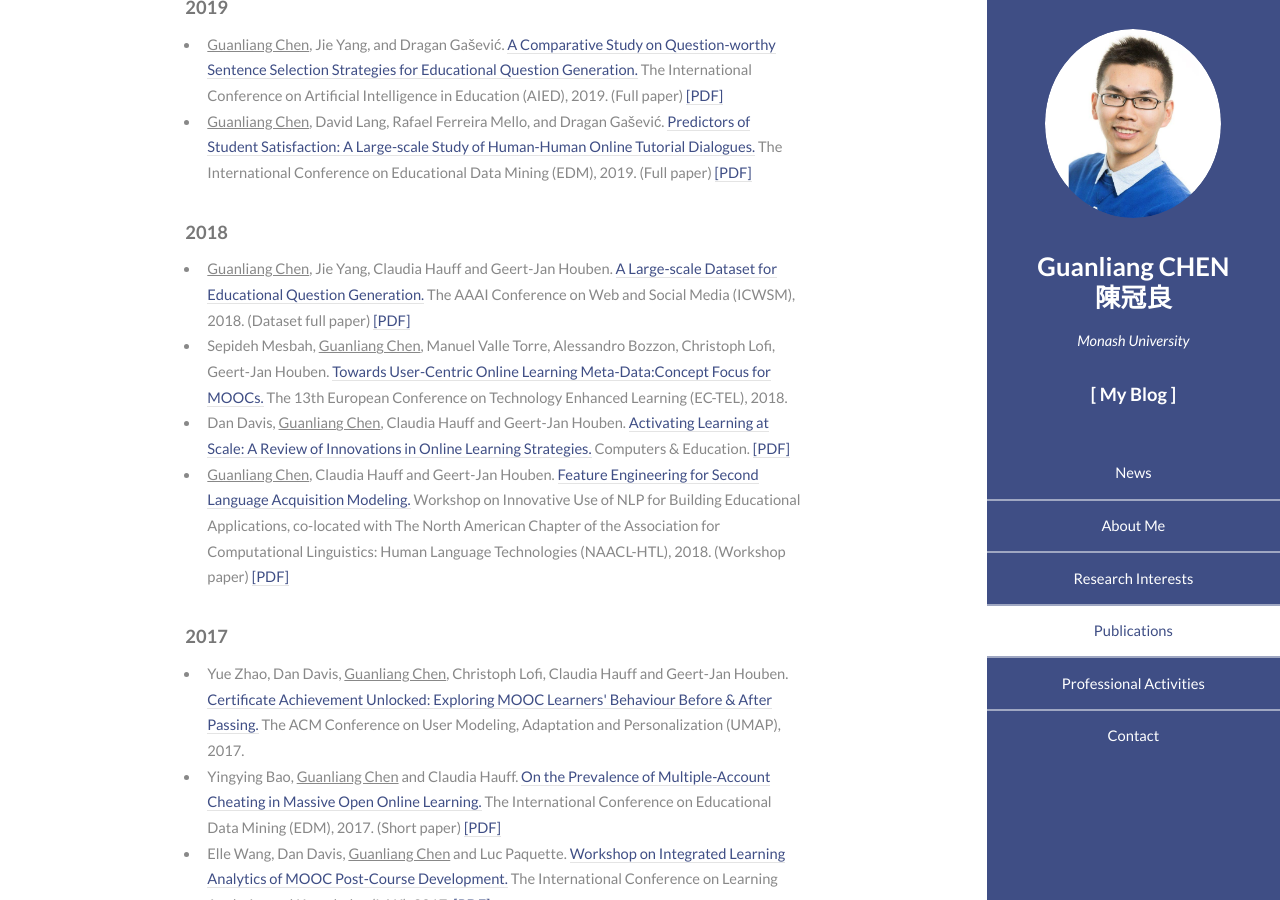
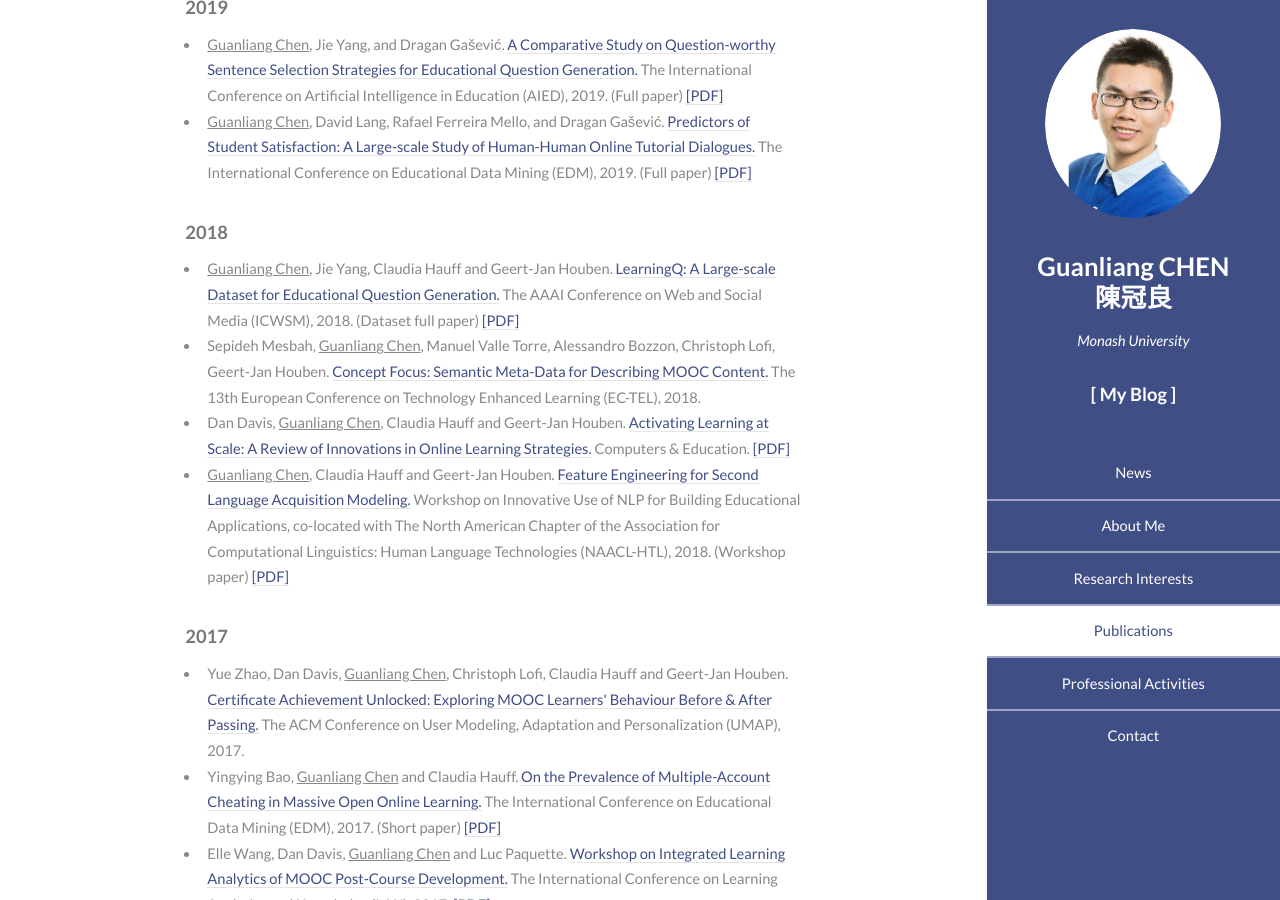
Before and after one commit to AngusGLChen/__angusglchen.github.io, a Jekyll site: the page index.html, which Jekyll copies as it is, in a window 1280 px wide and 900 px high, scrolled down 1671 px. Built offline with Jekyll 4.4.1, drawn with Linux system fonts in a browser that asks for light colours.

Commit message:
Apr 13, 2020

```diff
--- a/index.html
+++ b/index.html
@@ -144,8 +144,8 @@
 
 
 									<h4>2018</h4><ul>
-										<li><u>Guanliang Chen</u>, Jie Yang, Claudia Hauff and Geert-Jan Houben. <a href="https://aaai.org/ocs/index.php/ICWSM/ICWSM18/paper/view/17857">A Large-scale Dataset for Educational Question Generation.</a> The AAAI Conference on Web and Social Media (ICWSM), 2018. (Dataset full paper) <a href="documents/ICWSM2018_Guanliang_LearningQ.pdf">[PDF]</a></li>
-										<li>Sepideh Mesbah, <u>Guanliang Chen</u>, Manuel Valle Torre, Alessandro Bozzon, Christoph Lofi, Geert-Jan Houben. <a href="">Towards User-Centric Online Learning Meta-Data:Concept Focus for MOOCs.</a> The 13th European Conference on Technology Enhanced Learning (EC-TEL), 2018.</li>
+										<li><u>Guanliang Chen</u>, Jie Yang, Claudia Hauff and Geert-Jan Houben. <a href="https://aaai.org/ocs/index.php/ICWSM/ICWSM18/paper/view/17857">LearningQ: A Large-scale Dataset for Educational Question Generation.</a> The AAAI Conference on Web and Social Media (ICWSM), 2018. (Dataset full paper) <a href="documents/ICWSM2018_Guanliang_LearningQ.pdf">[PDF]</a></li>
+										<li>Sepideh Mesbah, <u>Guanliang Chen</u>, Manuel Valle Torre, Alessandro Bozzon, Christoph Lofi, Geert-Jan Houben. <a href="https://link.springer.com/chapter/10.1007/978-3-319-98572-5_36">Concept Focus: Semantic Meta-Data for Describing MOOC Content.</a> The 13th European Conference on Technology Enhanced Learning (EC-TEL), 2018.</li>
 										<li>Dan Davis, <u>Guanliang Chen</u>, Claudia Hauff and Geert-Jan Houben. <a href="https://www.sciencedirect.com/science/article/pii/S0360131518301337?via%3Dihub">Activating Learning at Scale: A Review of Innovations in Online Learning Strategies.</a> Computers & Education. <a href="documents/CE2018-Davis.pdf">[PDF]</a></li>
 										<li><u>Guanliang Chen</u>, Claudia Hauff and Geert-Jan Houben. <a href="http://sharedtask.duolingo.com/papers/chen.slam18.pdf">Feature Engineering for Second Language Acquisition Modeling.</a> Workshop on Innovative Use of NLP for Building Educational Applications, co-located with The North American Chapter of the Association for Computational Linguistics: Human Language Technologies (NAACL-HTL), 2018. (Workshop paper) <a href="documents/NAACL-HLT-BEA_Guanliang_Feature.pdf">[PDF]</a></li>
 									</ul>
```
